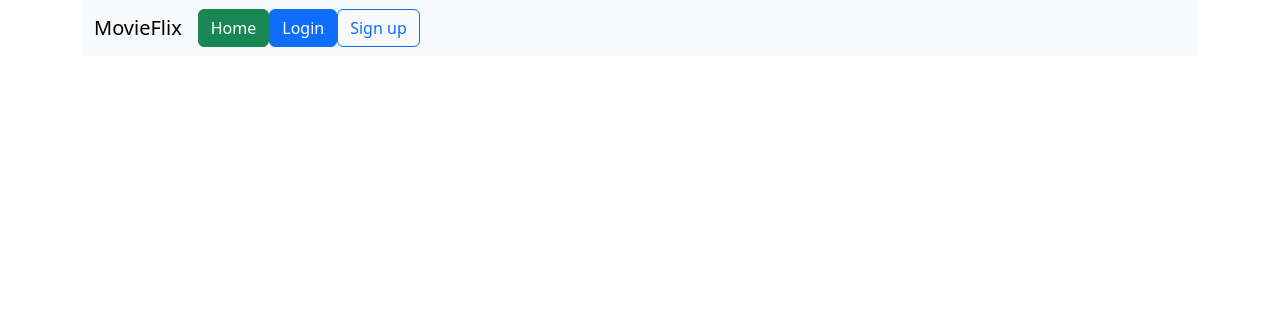
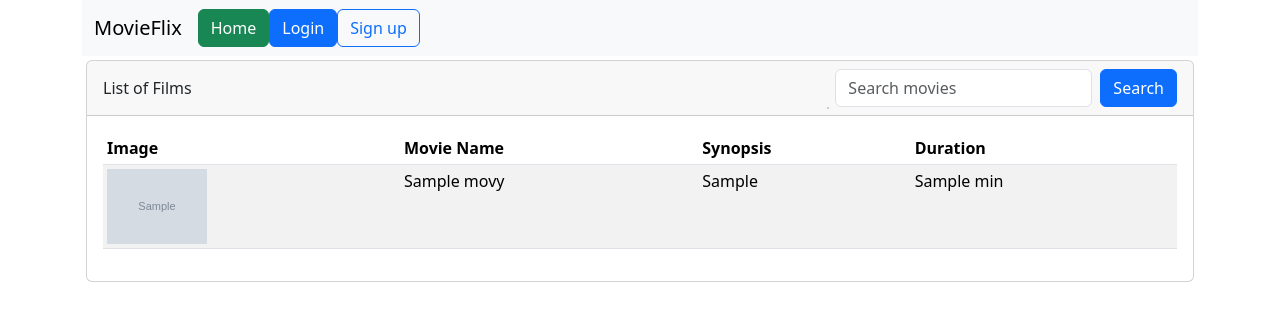
Before and after one commit to 2237880/Movie-PHP, a PHP site: page /Index.php in a window 1280 px wide. Shown: the top 321 px of the page. Run offline with PHP 8.4, Linux system fonts and the light colour scheme; tables that the repository leaves empty or names only in its code hold one stand-in row (values such as "Sample post"); grey boxes marked "Sample" are stand-in pictures.

Commit message:
Home Page HTML Added

```diff
--- a/Index.php
+++ b/Index.php
@@ -359,3 +359,66 @@ if (isset($_GET['ajax_search'])) {
     </div>
     <div class="modal-backdrop fade show"></div>
     <?php endif; ?>
+
+
+
+    <!-- Movies Listing and CRUD -->
+    <div class="card m-1">
+    <div class="card-header d-flex justify-content-between align-items-center">
+    <span>List of Films</span>
+    <?php if (isset($_SESSION['user_id'])): ?>
+    <div>
+        <button type="button" class="btn btn-success" data-bs-toggle="modal" data-bs-target="#addMovieModal">Add Movie</button>
+        <button type="button" class="btn btn-warning" data-bs-toggle="modal" data-bs-target="#cartModal">View Cart</button>
+    </div>
+
+
+    <?php endif; ?>
+    <div>
+    <form class="d-inline-flex ms-2" action="index.php" method="get">
+        <input class="form-control me-2" type="search" placeholder="Search movies" name="search" id="searchInput" aria-label="Search" required>
+        <button class="btn btn-primary" type="submit">Search</button>
+    </form>
+    <div class="search-dropdown">
+    <ul id="searchResults"></ul>
+</div>
+</div>
+
+
+
+
+</div>
+        <div class="card-body">
+            <table class="table table-striped table-responsive table-sm">
+                <thead>
+                    <tr>
+                        <th>Image</th>
+                        <th>Movie Name</th>
+                        <th>Synopsis</th>
+                        <th>Duration</th>
+                        <?php if (isset($_SESSION['user_id'])): ?>
+                        <th>Actions</th>
+                        <?php endif; ?>
+                    </tr>
+                </thead>
+                <tbody>
+                    <?php while ($movie = $movies->fetch_assoc()): ?>
+                    <tr>
+                        <td><img style="width: 100px; height: auto;" src="images/<?= htmlspecialchars($movie['image']); ?>" alt="<?= htmlspecialchars($movie['name']); ?>"></td>
+                        <td><?= htmlspecialchars($movie['name']); ?></td>
+                        <td><?= htmlspecialchars($movie['synopsis']); ?></td>
+                        <td><?= htmlspecialchars($movie['duration']); ?> min</td>
+                        <?php if (isset($_SESSION['user_id'])): ?>
+                        <td>
+                            <a href="?add_to_cart=<?= $movie['id']; ?>" class="btn btn-success">Add to Cart</a>
+                            <a href="?edit=<?= $movie['id']; ?>" class="btn btn-primary">Edit</a>
+                            <a href="?delete=<?= $movie['id']; ?>" class="btn btn-danger" onclick="return confirm('Are you sure?')">Delete</a>
+
+                        </td>
+                        <?php endif; ?>
+                    </tr>
+                    <?php endwhile; ?>
+                </tbody>
+            </table>
+        </div>
+    </div>
```
